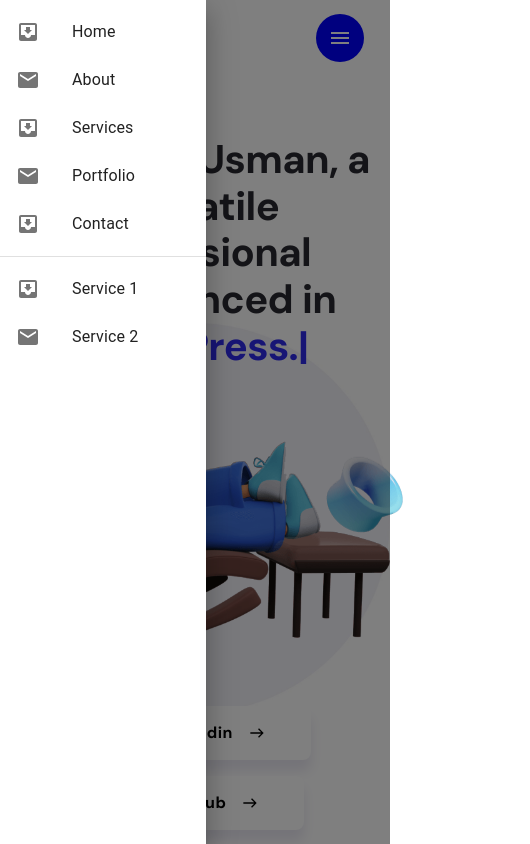
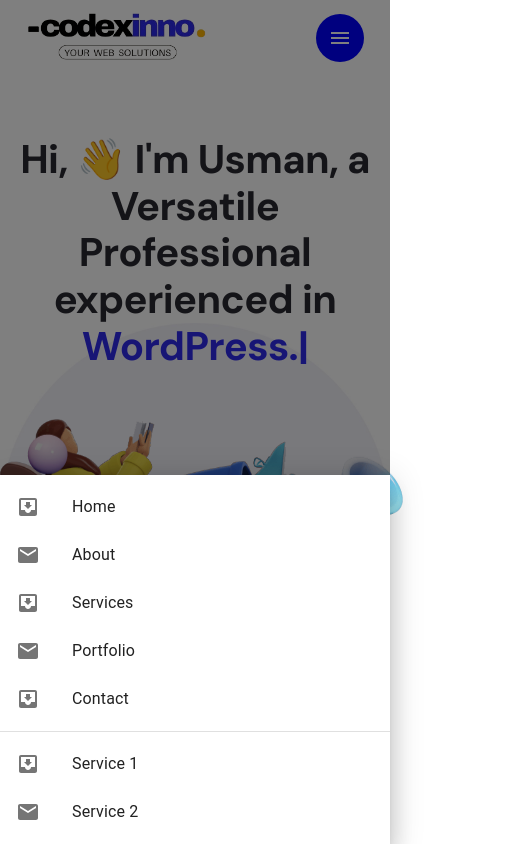
Before and after one commit to UsmaanShafiq/react-portfolio, a React (Create React App) app: page / in a window 390 px wide. Both pictures are taken after a click on the button "menu". Shown: the top 844 px of the page, 530 px wide, since content can reach past the window. Built offline with nearby package versions, Linux system fonts and the light colour scheme; grey boxes are pictures that could not be loaded.

Commit message:
mobile drawer(menu panel) responsive

```diff
--- a/src/components/MobileDrawer/MobileDrawer.js
+++ b/src/components/MobileDrawer/MobileDrawer.js
@@ -71,7 +71,7 @@
     <div>
 
       <Drawer
-        anchor="left"
+        anchor="bottom"
         open={open}
         onClose={toggleDrawer(false)}
         ModalProps={{
--- a/src/components/PortfolioTabs/PortfolioTabs.js
+++ b/src/components/PortfolioTabs/PortfolioTabs.js
@@ -21,10 +21,14 @@
         sx={{
           background:'#F9FAFB',
           marginBottom:'0',
-          width:'max-content',
+
           padding: '15px',
           margin:'0 auto'
-          }}>
+          }}
+
+          variant="scrollable"
+          scrollButtons="auto"
+          >
         <Tab className={styles.tab_item} label="All" />
         <Tab className={styles.tab_item} label="WordPress" />
         <Tab className={styles.tab_item} label="Shopify" />
```
